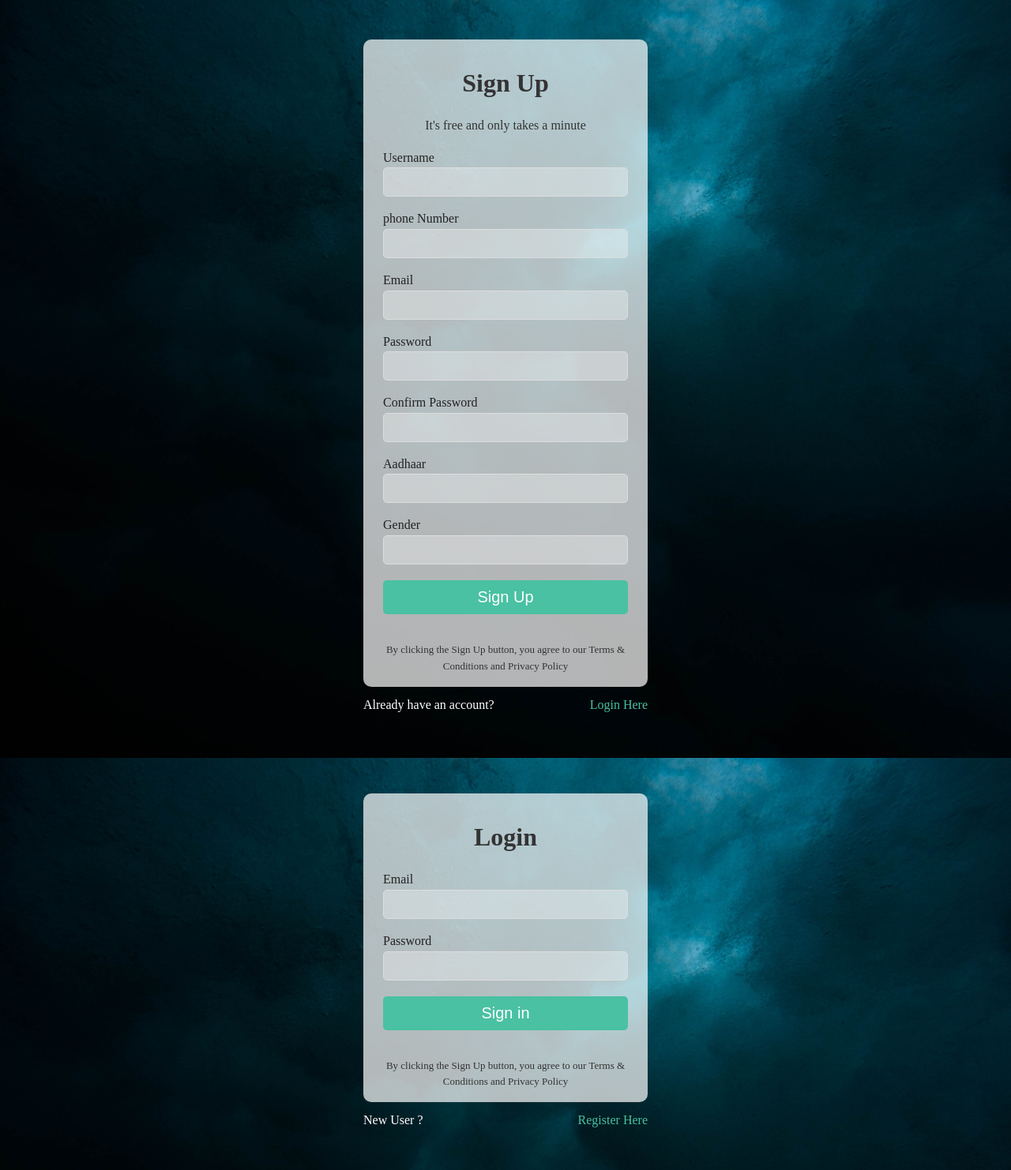
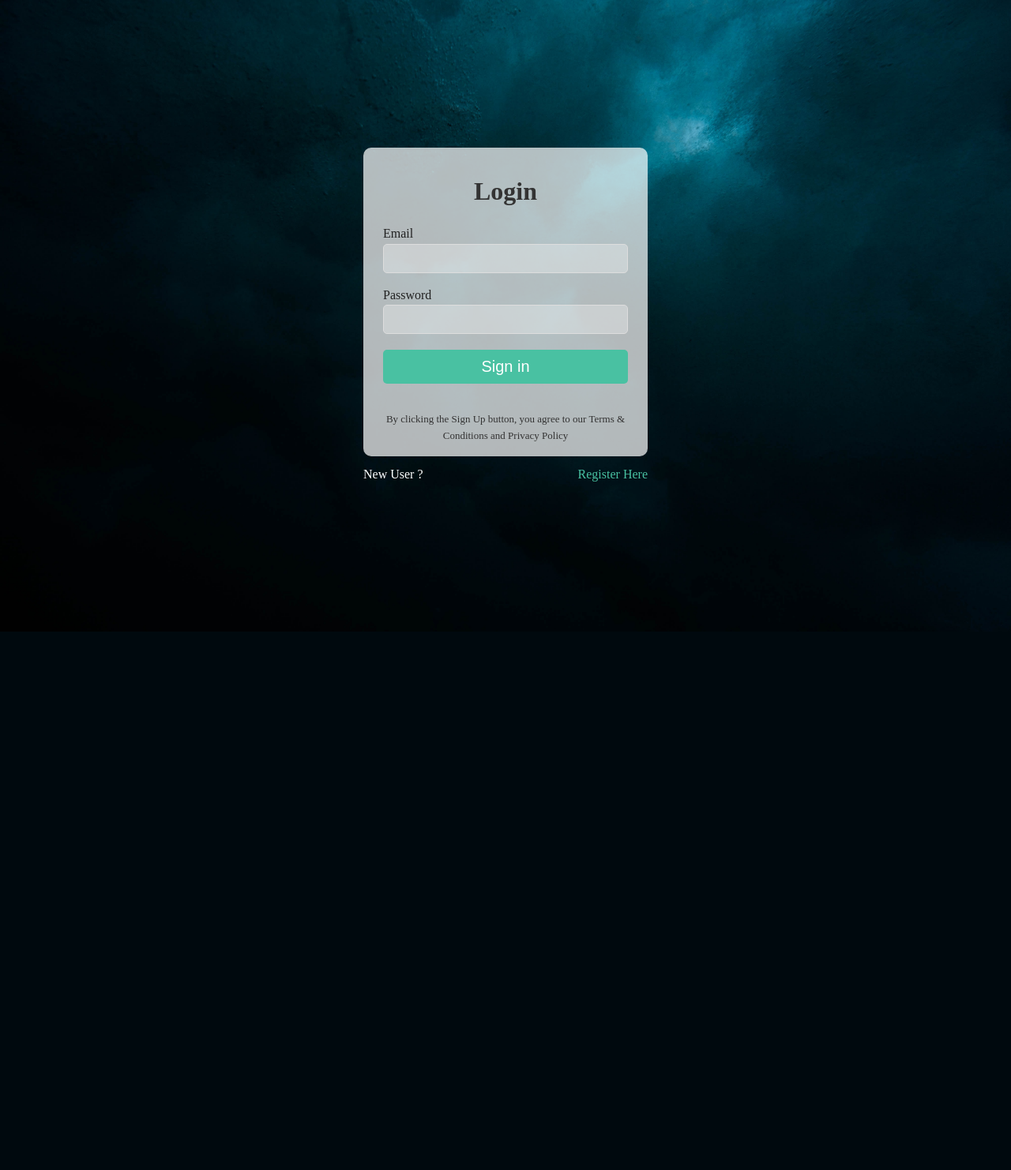
Before and after one commit to Dixon-Antony/pg-recommender-system, a Flask app: page /login in a window 1280 px wide. Shown: the whole page at 79% size. After the commit the page ends 800 px from the top, so only its background shows below. Run offline with Flask 2, Linux system fonts and the light colour scheme.

Commit message:
login-complete

```diff
--- a/static/CSS/style.css
+++ b/static/CSS/style.css
@@ -259,9 +259,11 @@ ul {
   -I would also set a "max-width" for responsiveness
   -May want to add some padding
   */
-  max-width: 400px;
+  display: none;
+  max-width: 550px;
   margin: 30px auto;
   padding: 20px;
+  transition: all 0.5s ease-in-out;
 }
 
 .form-wrap {
@@ -357,3 +359,17 @@ ul {
   */
   color: #49c1a2;
 }
+
+.form-group-option {
+  display: flex;
+  margin-top: 15px;
+  justify-content: flex-start;
+  gap: 40px;
+}
+
+#login-container {
+  max-width: 400px;
+  margin: 30px auto;
+  padding: 20px;
+  transition: all 0.5s ease-in-out;
+}
--- a/templates/login.html
+++ b/templates/login.html
@@ -29,7 +29,7 @@
               <input type="text" name="username" id="username" />
             </div>
             <div class="form-group">
-              <label for="phone">phone Number</label>
+              <label for="phone">Phone Number</label>
               <input type="tel" name="phone" id="phone" />
             </div>
             <div class="form-group">
@@ -48,9 +48,16 @@
               <label for="aadhaar">Aadhaar</label>
               <input type="number" name="aadhaar" id="aadhaar" />
             </div>
-            <div class="form-group">
+            <div class="form-group-option">
               <label for="gender">Gender</label>
-              <input type="text" name="gender" id="aadhaar" />
+              <div>
+                <input type="radio" id="Male" name="male" value="Male" />
+                <label for="Male">Male</label><br />
+              </div>
+              <div>
+                <input type="radio" id="Female" name="female" value="Female" />
+                <label for="Female">Female</label><br />
+              </div>
             </div>
             <button type="submit" class="btn">Sign Up</button>
             <p class="bottom-text">
@@ -62,20 +69,20 @@
         </div>
         <div id="form-footer">
           <p>Already have an account?</p>
-          <a href="#">Login Here</a>
+          <a id="navigateToLog" href="#">Login Here</a>
         </div>
       </div>
-      <div id="form-container">
+      <div id="login-container">
         <div class="form-wrap">
           <h1>Login</h1>
           <form id="login">
             <div class="form-group">
-              <label for="email">Email</label>
-              <input type="email" name="email" id="email" />
+              <label for="lemail">Email</label>
+              <input type="email" name="lemail" id="lemail" />
             </div>
             <div class="form-group">
-              <label for="password">Password</label>
-              <input type="password" name="password" id="password" />
+              <label for="lpassword">Password</label>
+              <input type="password" name="lpassword" id="lpassword" />
             </div>
             <button type="submit" class="btn">Sign in</button>
             <p class="bottom-text">
@@ -87,9 +94,20 @@
         </div>
         <div id="form-footer">
           <p>New User ?</p>
-          <a href="#">Register Here</a>
+          <a id="navigateToReg" href="#">Register Here</a>
         </div>
       </div>
     </div>
+
+    <script>
+      document.getElementById("navigateToReg").addEventListener("click", () => {
+        document.getElementById("login-container").style.display = "none";
+        document.getElementById("form-container").style.display = "block";
+      });
+      document.getElementById("navigateToLog").addEventListener("click", () => {
+        document.getElementById("form-container").style.display = "none";
+        document.getElementById("login-container").style.display = "block";
+      });
+    </script>
   </body>
 </html>
```
